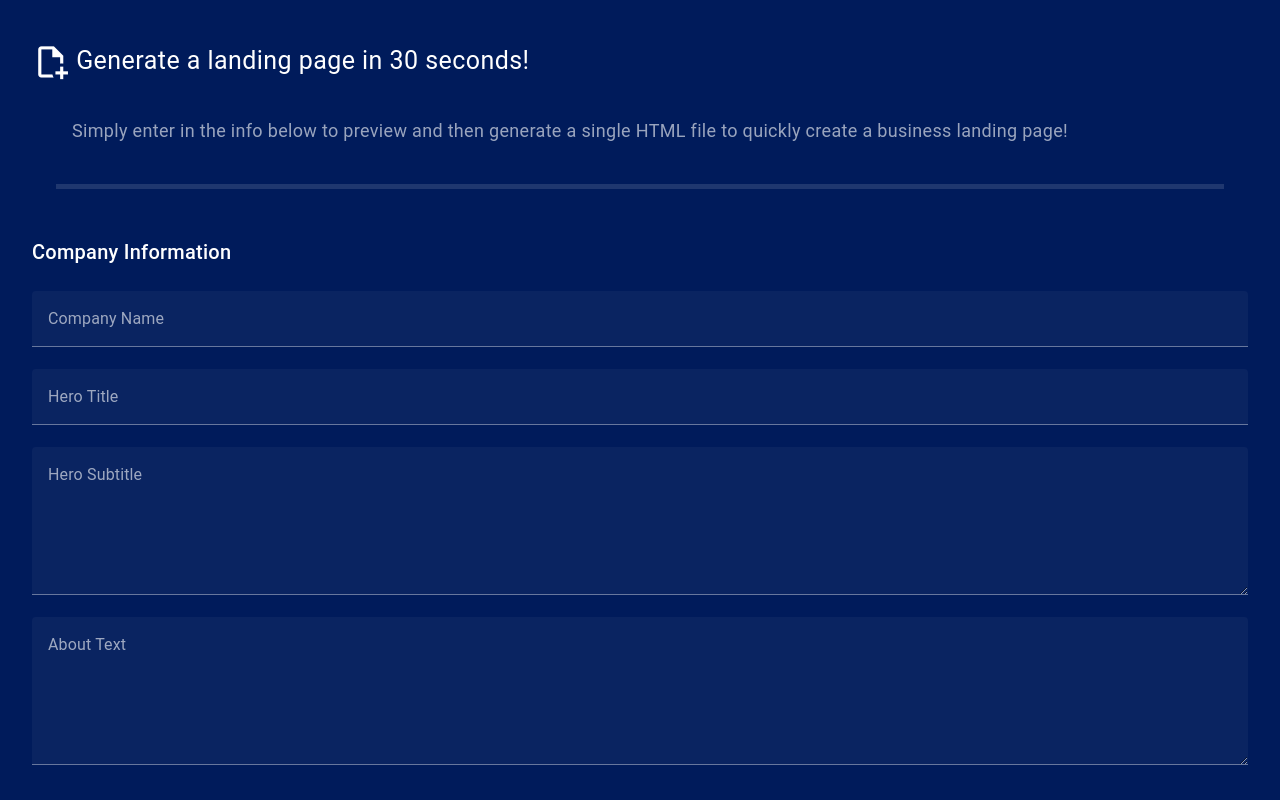
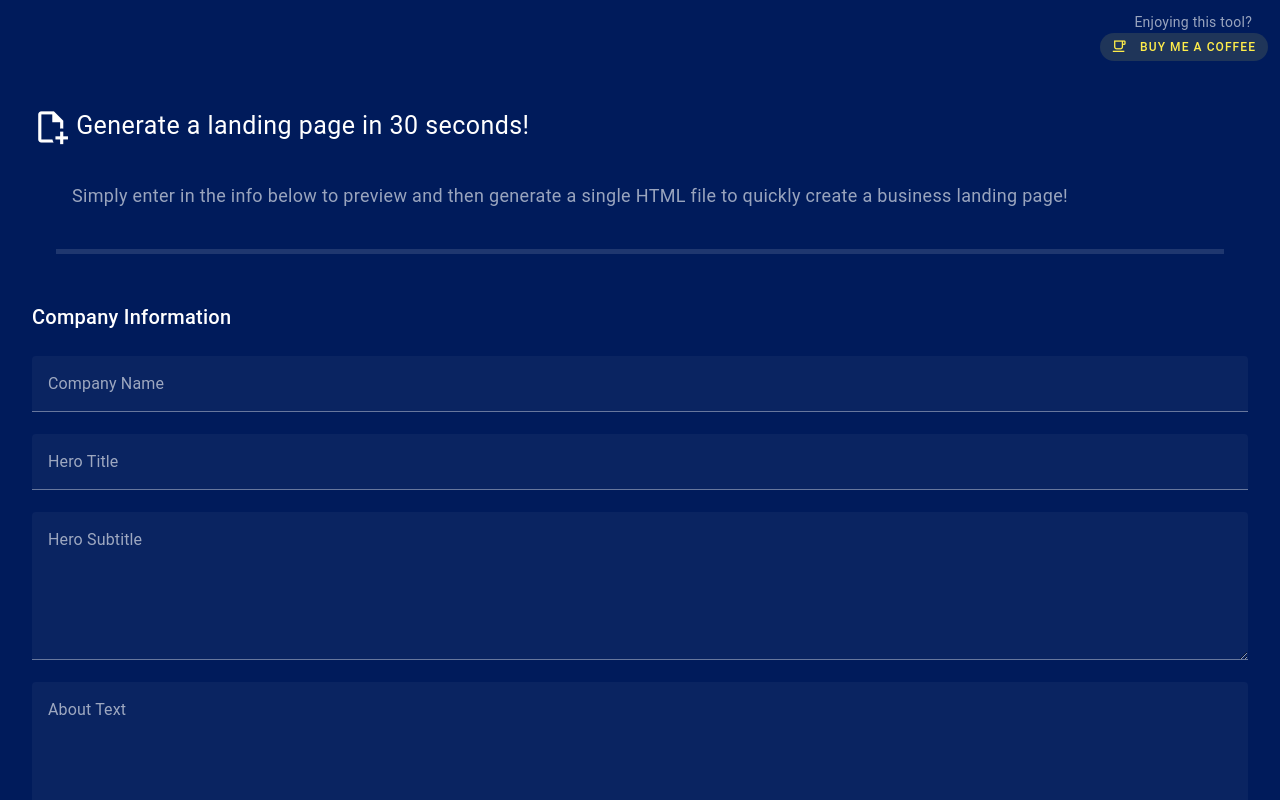
Before and after one commit to Supplementing/30SecondLandingPage, a Nuxt app: page / in a window 1280 px wide. Shown: the top 800 px of the page. Built offline with nearby package versions, Linux system fonts and the light colour scheme.

Commit message:
added bmac

```diff
--- a/components/creationPage.vue
+++ b/components/creationPage.vue
@@ -1,6 +1,24 @@
 <template>
   <v-container fluid class="background w-100 h-100">
     <v-row>
+      <v-row>
+        <v-col cols="12" style="text-align: right">
+          <div class="ma-2">
+            <v-card-subtitle>Enjoying this tool?</v-card-subtitle>
+            <v-btn
+              href="https://buymeacoffee.com/supplementing
+"
+              size="small"
+              rounded
+              variant="tonal"
+              color="secondary"
+            >
+              <v-icon class="mr-3">mdi-coffee-outline</v-icon> Buy Me A
+              Coffee</v-btn
+            >
+          </div>
+        </v-col>
+      </v-row>
       <v-col cols="12">
         <v-card-text style="font-size: 25px; margin-top: 10px">
           <v-icon>mdi-file-plus-outline</v-icon> Generate a landing page in 30
```
